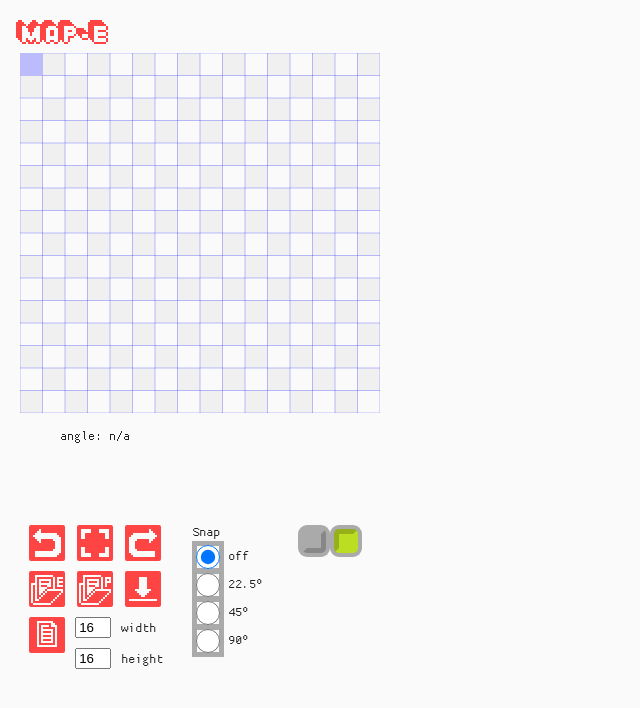
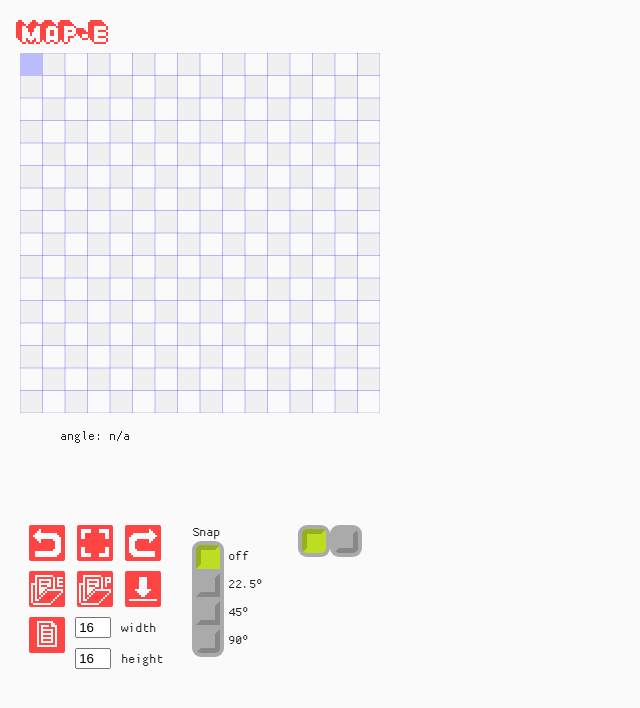
Before and after one commit to georgeolee/map-e, a React (Create React App) app: page / in a window 1280 px wide. Shown: the top 708 px of the page, without its empty margins (0-640 px from the left). Built offline with nearby package versions, Linux system fonts and the light colour scheme.

Commit message:
checkbox & radio css fix

```diff
--- a/src/App.css
+++ b/src/App.css
@@ -199,7 +199,12 @@ input[type="text"]{
 
 /* ------------------------ */
 
+input[type="radio"]{
+  appearance: none;
+  -webkit-appearance: none;
+}
 button.checkbox, .radio{
+
   --color: var(--neutral-lighter);
   --color-hover: var(--neutral-lighter-2);
 
@@ -231,7 +236,7 @@ button.checkbox, .radio input{
   margin: var(--shadow-width);
 }
 
-button.checkbox.checked{
+button.checkbox.checked, .radio input:checked{
   --color: var(--color-checked);
   --color-hover: var(--color-checked-hover);
 
--- a/src/components/Checkbox.js
+++ b/src/components/Checkbox.js
@@ -15,7 +15,7 @@ export function Checkbox(props){
     const buttonProps = {
         tooltip: tooltip,
         id: id,
-        className: isChecked ? 'checkbox' : 'checkbox checked',
+        className: isChecked ? 'checkbox checked' : 'checkbox',
         onClick: () => {
             const newState = !isChecked;
             func(newState);
```
